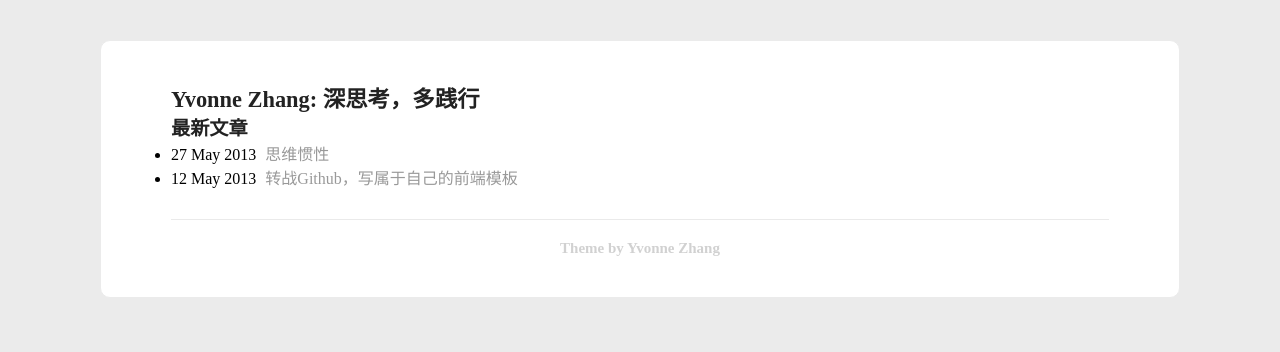
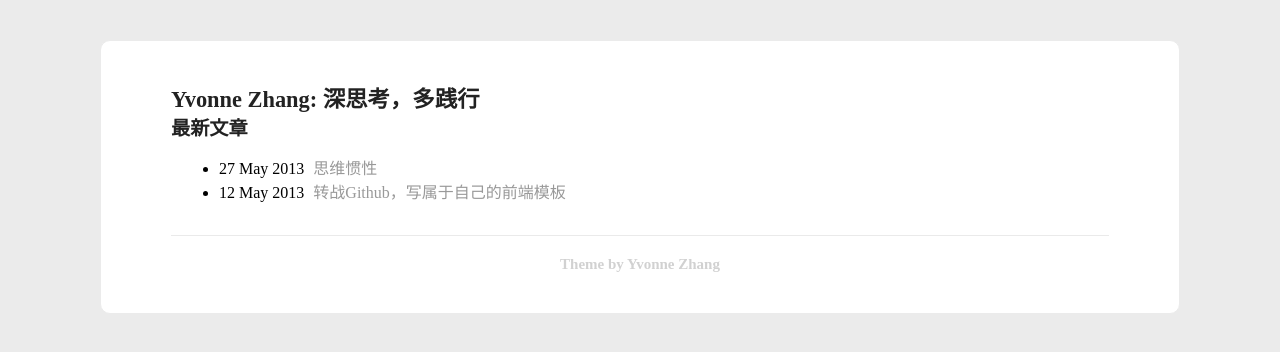
Before and after one commit to fcrosfly/myblog, a Jekyll site: the page built from index.html, in a window 1280 px wide. Shown: the top 352 px of the page. Built offline with Jekyll 4.4.1, drawn with Linux system fonts in a browser that asks for light colours.

Commit message:
Update style.css

```diff
--- a/css/style.css
+++ b/css/style.css
@@ -109,3 +109,8 @@
     color: #fff;
     background-color:#D3D3D3;
 }
+
+ul{
+    line-height: 1.5em;
+    margin: 1em 3em;
+}
```
